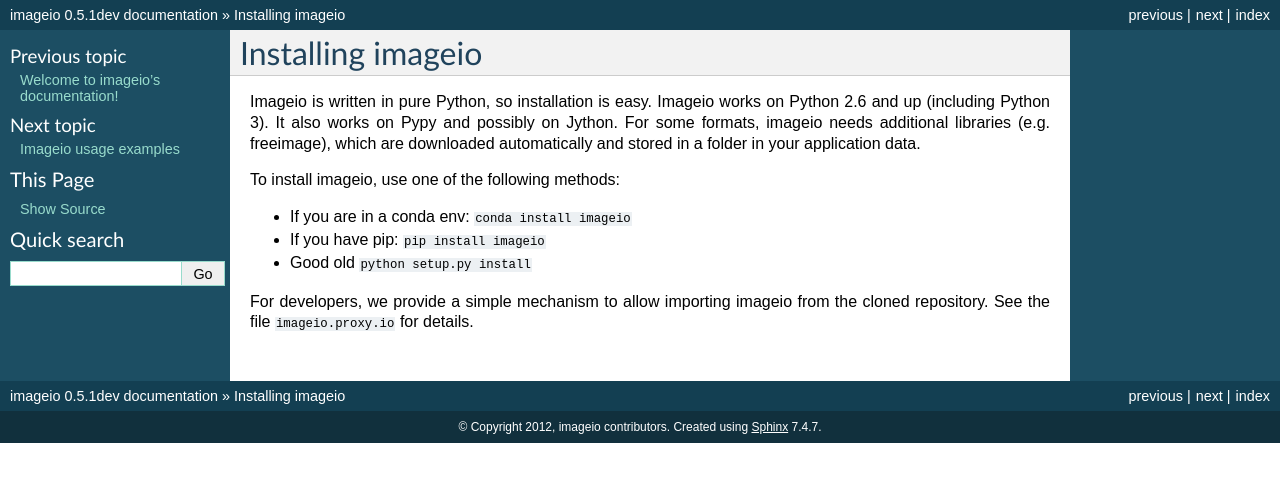
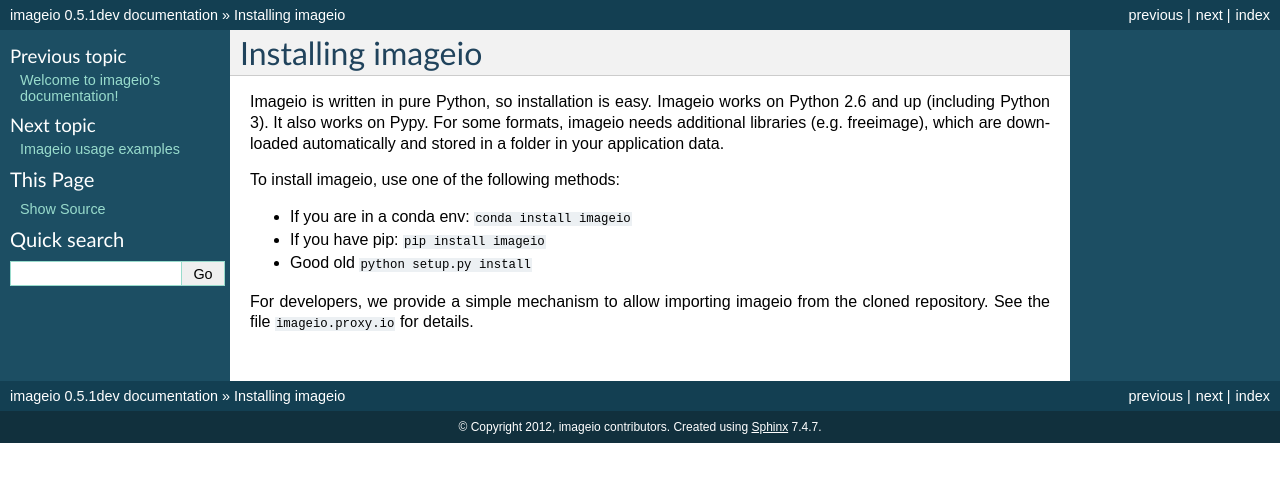
Before and after one commit to imageio/imageio, a Sphinx documentation site: the page built from docs/installation.rst, in a window 1280 px wide. Shown: the top 482 px of the page. Built offline with Sphinx 7.4.7, drawn with Linux system fonts in a browser that asks for light colours; pages that are not in the unit, such as notebooks, are missing from menus.

```diff
--- a/docs/installation.rst
+++ b/docs/installation.rst
@@ -3,7 +3,7 @@ Installing imageio
 
 Imageio is written in pure Python, so installation is easy.
 Imageio works on Python 2.6 and up (including Python 3). It also works
-on Pypy and possibly on Jython. For some formats, imageio needs
+on Pypy. For some formats, imageio needs
 additional libraries (e.g. freeimage), which are downloaded
 automatically and stored in a folder in your application data.
 
```
Also changed, not shown: README.md (+7 -15 lines).
